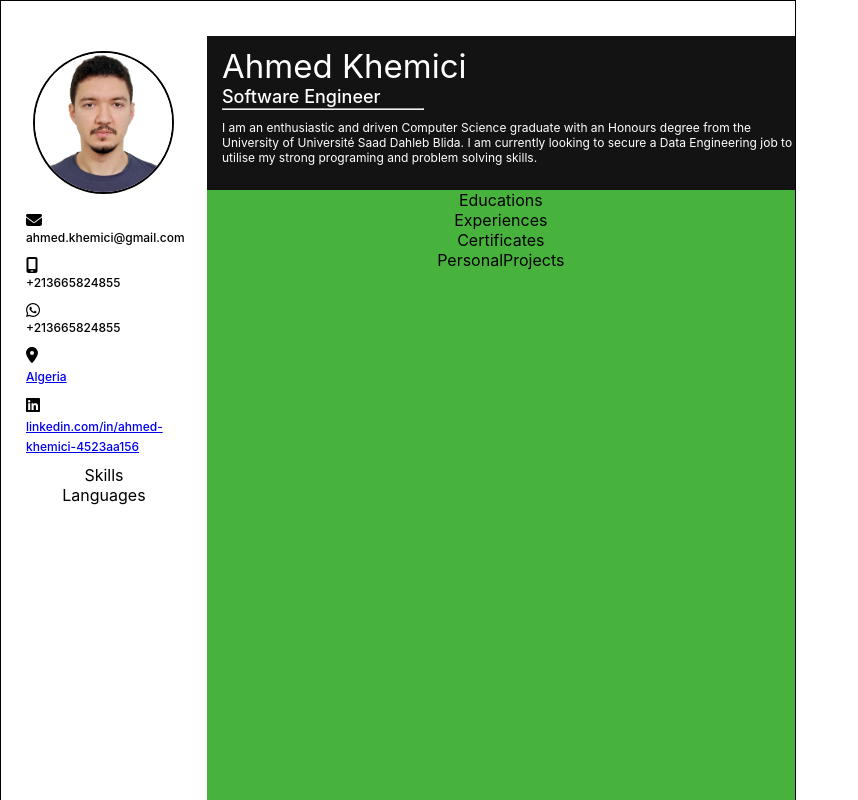
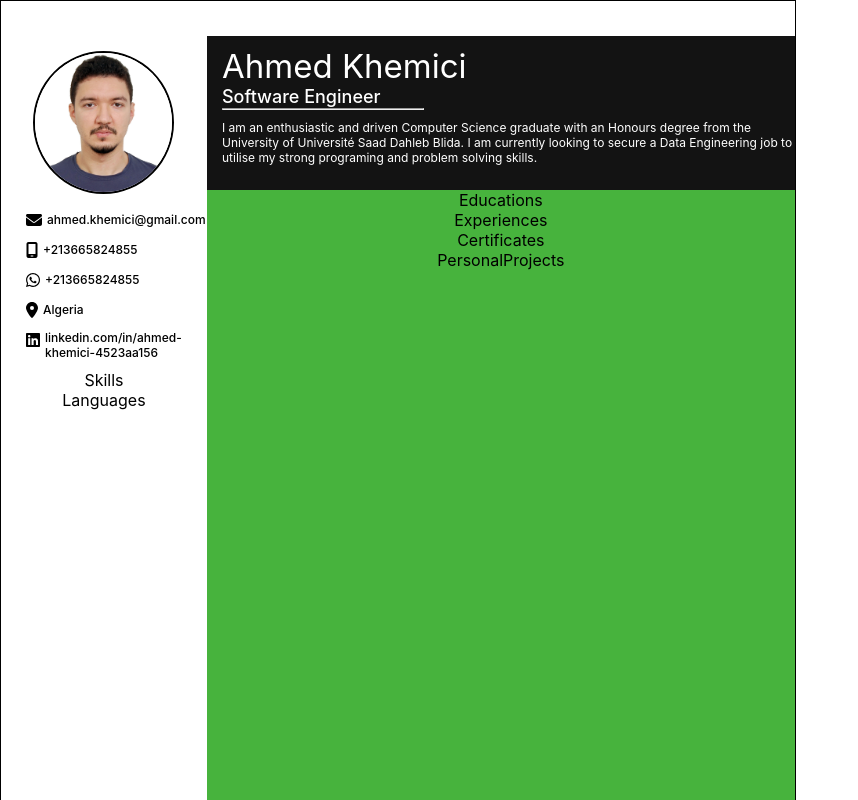
Before and after one commit to AhmedKhemici/cv_maker, a React (Create React App) app: page / in a window 1280 px wide. Shown: the top 800 px of the page, without its empty margins (0-858 px from the left). Built offline with nearby package versions, Linux system fonts and the light colour scheme.

Commit message:
added media

```diff
--- a/src/Components/SideContent/Medias/Medias.css
+++ b/src/Components/SideContent/Medias/Medias.css
@@ -6,6 +6,7 @@
    text-align: left;
    margin-left: 25px;
    margin-bottom: 10px;
+   display: flex;
 }
 
 .media__type{
@@ -18,3 +19,9 @@
     font-weight: 500;
     align-self: center;
 }
+
+a{
+    display: inherit;
+    color :black;
+    text-decoration-line: none;
+}
--- a/src/Components/SideContent/Medias/Medias.js
+++ b/src/Components/SideContent/Medias/Medias.js
@@ -14,20 +14,28 @@ function Medias(props) {
   const template = <>
     {props.medias.map((media)=>{
       return <div className='media__content'>
+        {media.url ?
+          <a href={media.url}>
             <div className='media__type'>
               <FontAwesomeIcon
                 icon={fontA[media.type]}
               />
             </div>
-        {media.url ?
-          <a href={media.url} className='media__value'>
-            {media.value}
-          </a> :
               <div className='media__value'>
                 {media.value}
               </div>
+          </a> :
+          <>
+            <div className='media__type'>
+              <FontAwesomeIcon
+                icon={fontA[media.type]}
+              />
+            </div>
+              <div className='media__value'>
+                {media.value}
+              </div>
+          </>
         }
-
       </div>
     })}
   </>
```
Lines whose indentation alone changed are shown as unchanged.
